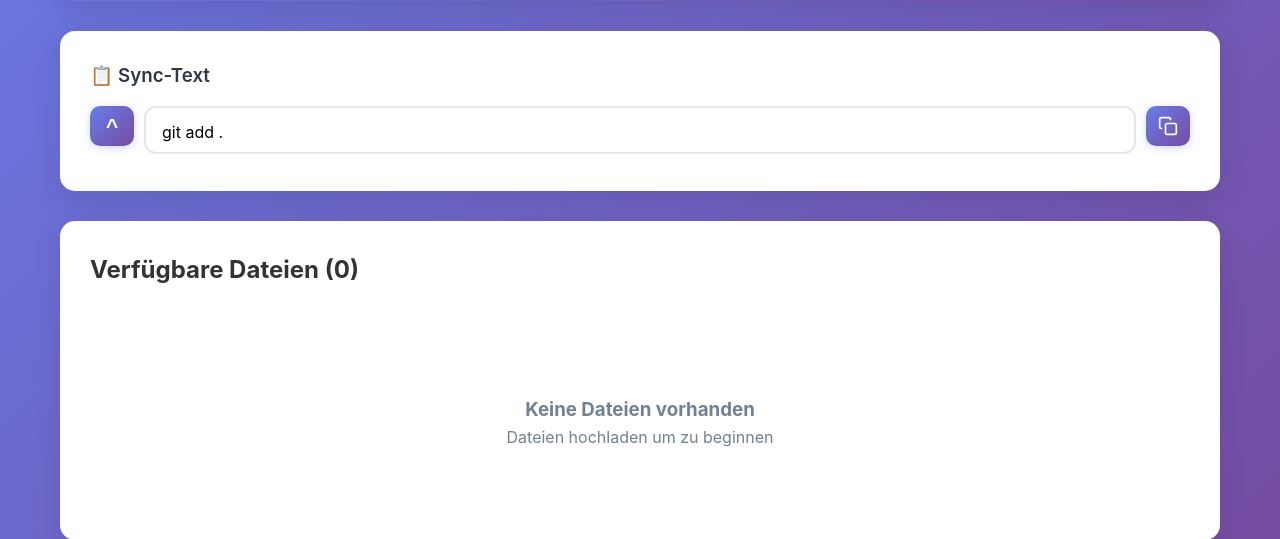
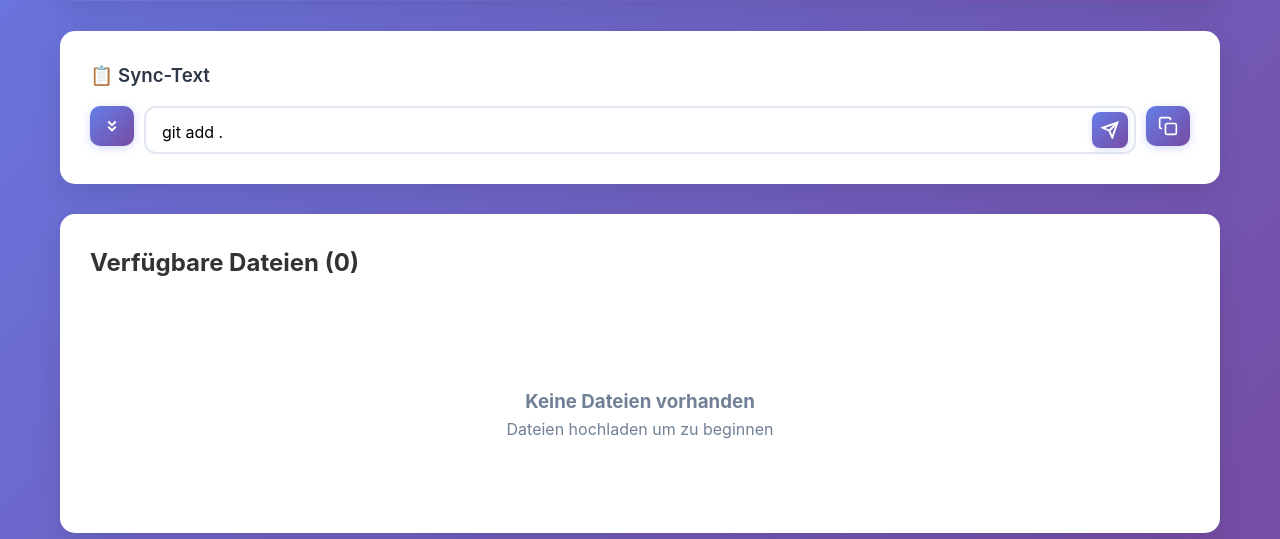
Before and after one commit to 123tome-git/123tomeV2, a FastAPI app: page / in a window 1280 px wide. Shown: the part 444-983 px from the top of the page. Run offline with FastAPI, Linux system fonts and the light colour scheme; parts of the project's set-up code (start-up, migrations or seed data) failed here and were passed over.

Commit message:
Improve sync text field UI: new expand icon, inline send button, fixed collapse
- Changed expand button to double chevron icon (more intuitive)
- Added send button inside text field on the right with paper plane icon
- Repositioned status ticks to left of send button (no overlap)
- Fixed collapse to always return to single line (45px height)
- All buttons and text field properly aligned in one line
- Send button available via click or Enter key
- Improved spacing and padding to prevent overlaps

```diff
--- a/app/static/styles.css
+++ b/app/static/styles.css
@@ -244,11 +244,13 @@ section {
 .text-input-wrapper {
     flex: 1;
     position: relative;
+    display: flex;
+    align-items: stretch;
 }
 
 .sync-text-field {
-    width: 100%;
-    padding: 12px 40px 12px 16px;
+    flex: 1;
+    padding: 12px 85px 12px 16px;
     border: 2px solid #e2e8f0;
     border-radius: 12px;
     font-size: 1rem;
@@ -259,6 +261,7 @@ section {
     overflow: hidden;
     line-height: 1.5;
     background: #ffffff;
+    min-height: 45px;
 }
 
 .sync-text-field:focus {
@@ -271,15 +274,46 @@ section {
     overflow-y: auto;
 }
 
+.text-field-actions {
+    position: absolute;
+    right: 8px;
+    top: 50%;
+    transform: translateY(-50%);
+    display: flex;
+    align-items: center;
+    gap: 8px;
+}
+
 .status-indicator {
-    position: absolute;
-    right: 12px;
-    bottom: 12px;
     font-size: 1rem;
     font-weight: bold;
     color: #9ca3af;
     pointer-events: none;
     transition: color 0.3s ease;
+}
+
+.send-btn {
+    background: linear-gradient(135deg, #667eea 0%, #764ba2 100%);
+    color: white;
+    border: none;
+    width: 36px;
+    height: 36px;
+    border-radius: 8px;
+    cursor: pointer;
+    transition: all 0.2s ease;
+    display: flex;
+    align-items: center;
+    justify-content: center;
+    box-shadow: 0 2px 6px rgba(102, 126, 234, 0.25);
+}
+
+.send-btn:hover {
+    transform: scale(1.05);
+    box-shadow: 0 3px 10px rgba(102, 126, 234, 0.35);
+}
+
+.send-btn:active {
+    transform: scale(0.95);
 }
 
 .expand-btn {
@@ -310,12 +344,14 @@ section {
 }
 
 .expand-btn.expanded #expandIcon {
-    transform: rotate(180deg);
+    transform: scaleY(-1);
 }
 
 #expandIcon {
     transition: transform 0.3s ease;
-    display: inline-block;
+    display: flex;
+    align-items: center;
+    justify-content: center;
 }
 
 .copy-btn {
--- a/app/templates/index.html
+++ b/app/templates/index.html
@@ -41,8 +41,11 @@
         <section class="sync-text-section">
             <h3>📋 Sync-Text</h3>
             <div class="sync-text-container">
-                <button class="expand-btn" id="expandBtn" onclick="toggleExpand()" title="Expand">
-                    <span id="expandIcon">^</span>
+                <button class="expand-btn" id="expandBtn" onclick="toggleExpand()" title="Expand/Collapse">
+                    <svg id="expandIcon" width="18" height="18" viewBox="0 0 24 24" fill="none" stroke="currentColor" stroke-width="2.5">
+                        <polyline points="7 13 12 18 17 13"></polyline>
+                        <polyline points="7 6 12 11 17 6"></polyline>
+                    </svg>
                 </button>
                 <div class="text-input-wrapper">
                     <textarea
@@ -51,7 +54,15 @@
                         placeholder="Text hier eingeben zum Synchronisieren..."
                         rows="1"
                     ></textarea>
-                    <span class="status-indicator" id="statusIndicator"></span>
+                    <div class="text-field-actions">
+                        <span class="status-indicator" id="statusIndicator"></span>
+                        <button class="send-btn" id="sendBtn" onclick="sendFromButton()" title="Send">
+                            <svg width="18" height="18" viewBox="0 0 24 24" fill="none" stroke="currentColor" stroke-width="2.5">
+                                <line x1="22" y1="2" x2="11" y2="13"></line>
+                                <polygon points="22 2 15 22 11 13 2 9 22 2"></polygon>
+                            </svg>
+                        </button>
+                    </div>
                 </div>
                 <button class="copy-btn" id="copyBtn" onclick="copyLastText()" title="Copy to clipboard">
                     <svg width="20" height="20" viewBox="0 0 24 24" fill="none" stroke="currentColor" stroke-width="2">
@@ -181,10 +192,11 @@
         // Auto-adjust height
         function adjustHeight() {
             if (!manuallyExpanded) {
+                const singleLineHeight = 45;
                 syncText.style.height = 'auto';
+
                 if (syncText.value.length > 0) {
                     const scrollHeight = syncText.scrollHeight;
-                    const singleLineHeight = 45; // approximate single line height
                     if (scrollHeight > singleLineHeight && !isExpanded) {
                         syncText.style.height = Math.min(scrollHeight, 150) + 'px';
                     } else if (isExpanded) {
@@ -192,6 +204,8 @@
                     } else {
                         syncText.style.height = singleLineHeight + 'px';
                     }
+                } else {
+                    syncText.style.height = singleLineHeight + 'px';
                 }
             }
         }
@@ -230,11 +244,13 @@
             if (e.key === 'Enter' && !e.shiftKey) {
                 e.preventDefault();
                 await sendSyncText();
+                // Always collapse to single line after sending
                 isExpanded = false;
                 manuallyExpanded = false;
                 syncText.rows = 1;
-                syncText.style.height = 'auto';
+                syncText.style.height = '45px';
                 syncText.classList.remove('expanded');
+                expandBtn.classList.remove('expanded');
             }
         });
 
@@ -283,11 +299,26 @@
                 syncText.classList.add('expanded');
                 expandBtn.classList.add('expanded');
             } else {
+                // Always collapse to single line
                 syncText.rows = 1;
-                syncText.style.height = 'auto';
+                syncText.style.height = '45px';
                 syncText.classList.remove('expanded');
                 expandBtn.classList.remove('expanded');
-                adjustHeight();
+                isExpanded = false;
+            }
+        }
+
+        // Send from button
+        async function sendFromButton() {
+            await sendSyncText();
+            // Collapse after sending
+            if (manuallyExpanded) {
+                toggleExpand();
+            } else {
+                isExpanded = false;
+                syncText.rows = 1;
+                syncText.style.height = '45px';
+                syncText.classList.remove('expanded');
             }
         }
 
```
